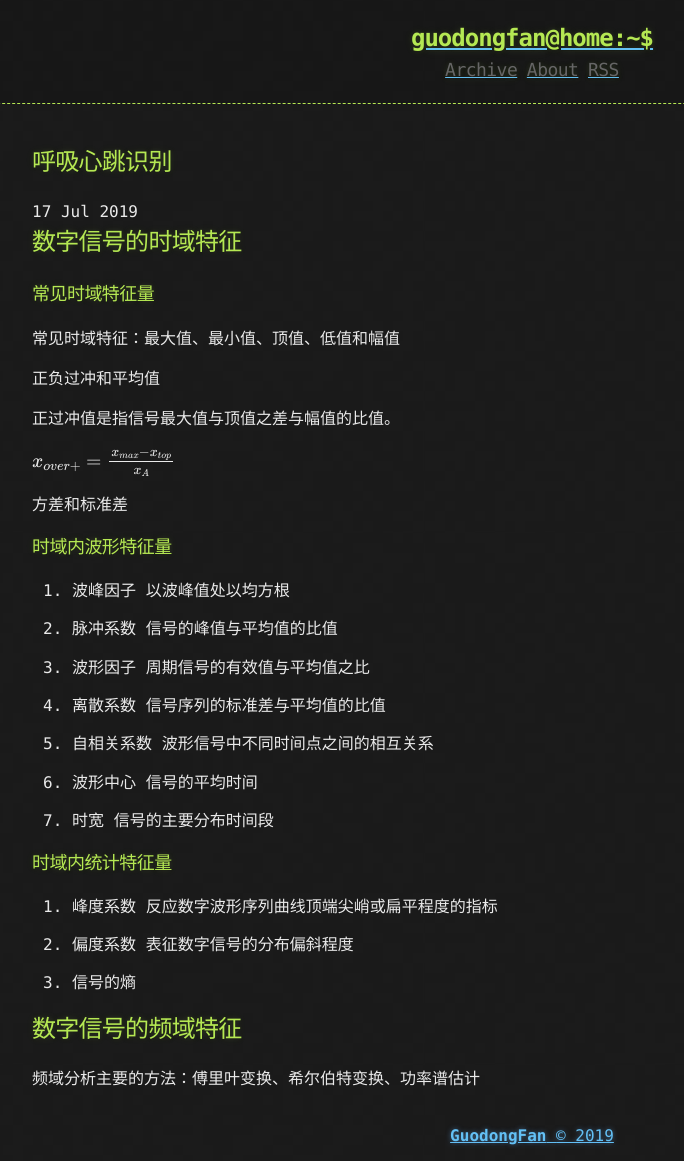
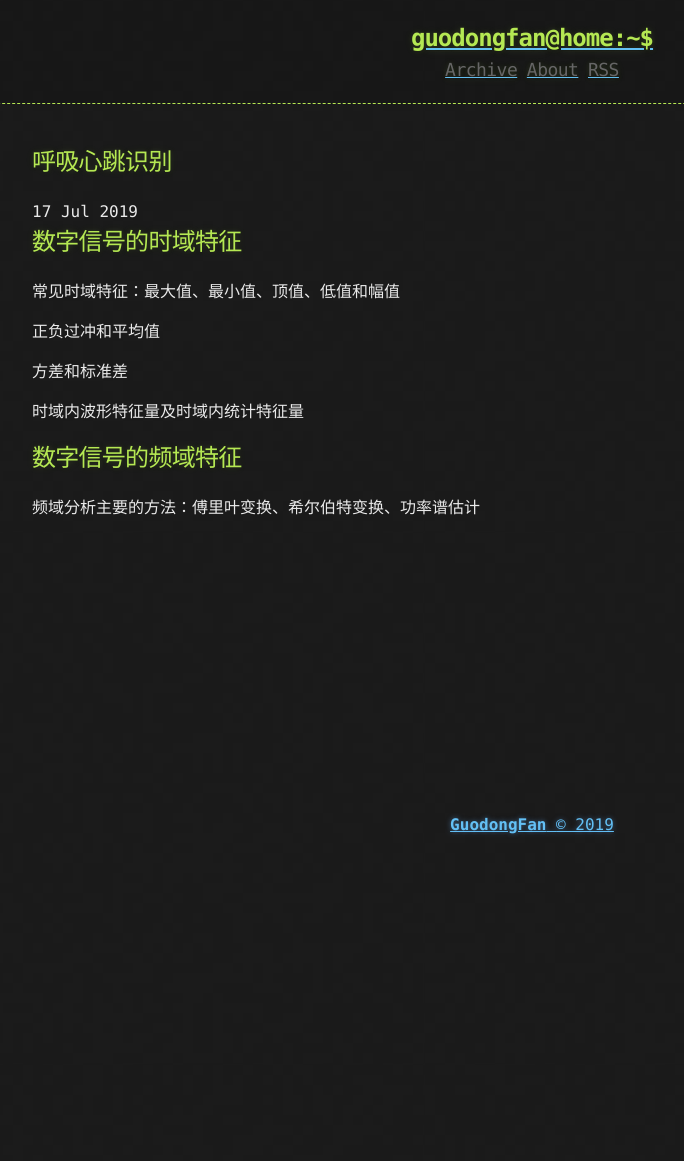
Before and after one commit to GuodongFan/GuodongFan.github.io, a Jekyll site: the page built from _posts/2019-07-17-Curve-Shape-Recognition.md, in a window 1280 px wide. Shown: the whole page, without its empty margins (108-792 px from the left). Built offline with Jekyll 4.4.1, drawn with Linux system fonts in a browser that asks for light colours; formulas are drawn with MathJax 3; after the commit the page ends 900 px from its top, so only the background shows below that.

Commit message:
Update 2019-07-17-Curve-Shape-Recognition.md

```diff
--- a/_posts/2019-07-17-Curve-Shape-Recognition.md
+++ b/_posts/2019-07-17-Curve-Shape-Recognition.md
@@ -5,50 +5,13 @@ published: true
 
 ## 数字信号的时域特征
 
-### 常见时域特征量
-
 常见时域特征：最大值、最小值、顶值、低值和幅值
 
 正负过冲和平均值
 
-正过冲值是指信号最大值与顶值之差与幅值的比值。
-
-$x_{over+}=\frac{x_{max}-x_{top}}{x_A}$
-
 方差和标准差
 
-### 时域内波形特征量
-
-1. 波峰因子
-以波峰值处以均方根
-
-2. 脉冲系数
-信号的峰值与平均值的比值
-
-3. 波形因子
-周期信号的有效值与平均值之比
-
-4. 离散系数
-信号序列的标准差与平均值的比值
-
-5. 自相关系数
-波形信号中不同时间点之间的相互关系
-
-6. 波形中心
-信号的平均时间
-
-7. 时宽
-信号的主要分布时间段
-
-### 时域内统计特征量
-
-1. 峰度系数
-反应数字波形序列曲线顶端尖峭或扁平程度的指标
-
-2. 偏度系数
-表征数字信号的分布偏斜程度
-
-3. 信号的熵
+时域内波形特征量及时域内统计特征量
 
 ## 数字信号的频域特征
 频域分析主要的方法：傅里叶变换、希尔伯特变换、功率谱估计
```
